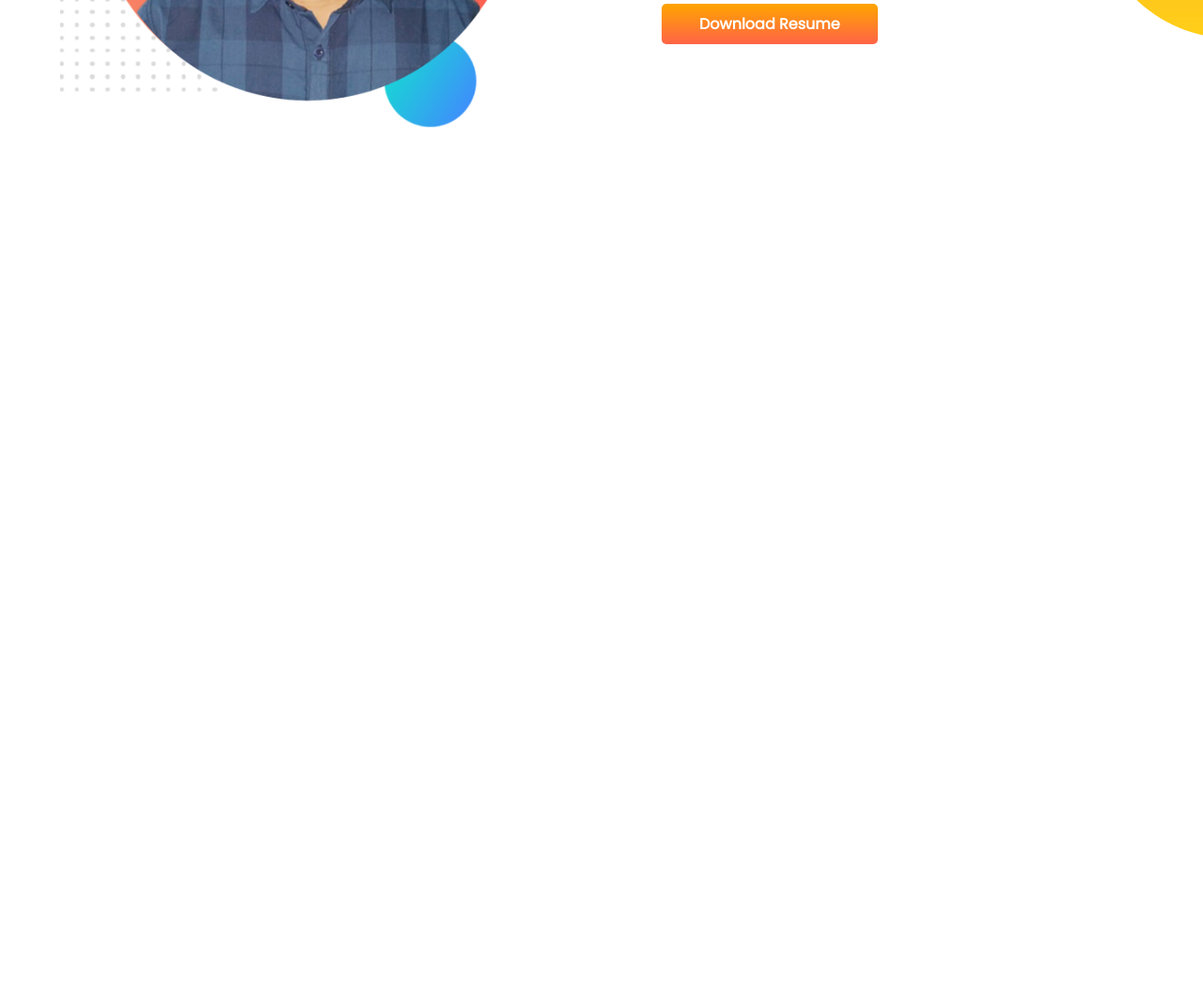
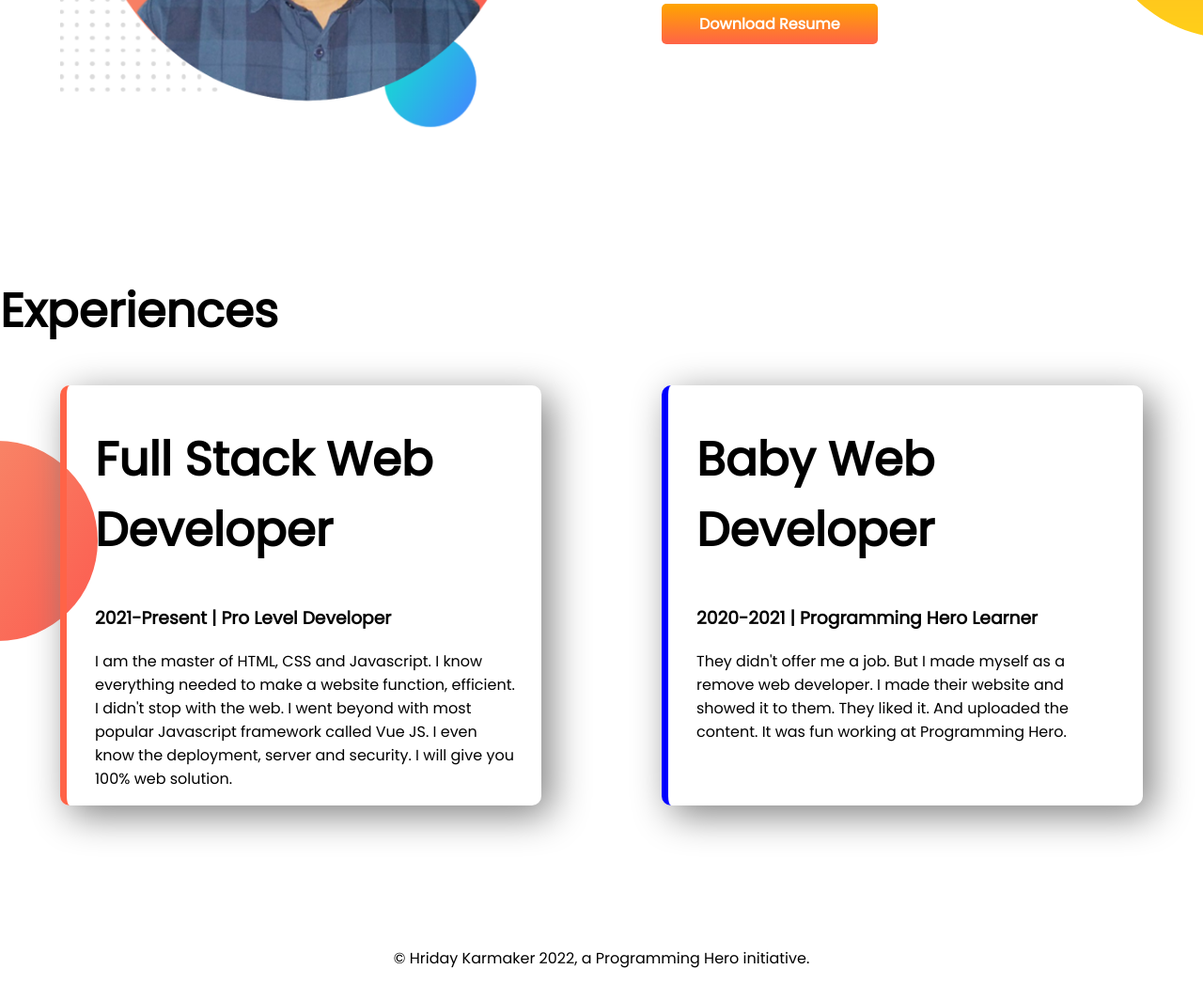
Before and after one commit to hridaykm1/my-portfolio, a plain HTML site: page my-portfolio/index.html in a window 1280 px wide. Shown: the part 1097-2145 px from the top of the page at 94% size. Before the commit the page ends 1391 px from the top, so only its background shows below. Drawn offline with Linux system fonts and the light colour scheme.

Commit message:
styled bored and added footer

```diff
--- a/my-portfolio/index.html
+++ b/my-portfolio/index.html
@@ -13,7 +13,7 @@
 </head>
 
 <body>
-    <section class="top-banner">
+    <section class="top-banner flexible-container">
         <div class="half-width">
             <h1>Welcome To</h1>
             <h1><span class="orange-color">Hriday Karmaker</span> World!</h1>
@@ -32,7 +32,7 @@
         </div>
     </section>
 
-    <section class="big-dream">
+    <section class="big-dream flexible-container">
         <div class="half-width">
             <img src="../my-portfolio/images/My project.png" alt="">
         </div>
@@ -48,6 +48,34 @@
             <a class="link-button" target="_blank" href="https://github.com/hridaykm1">Download Resume</a>
         </div>
     </section>
+
+    <section class="experience-area">
+        <h1>Experiences</h1>
+        <div class="flexible-container">
+            <div class="half-width experience-item" id="full-stack-web-developer">
+                <h1>Full Stack Web Developer</h1>
+                <h3>2021-Present | Pro Level Developer</h3>
+                <p>I am the master of HTML, CSS and Javascript. I know everything needed to make a website function,
+                    efficient. I didn't stop with the web. I went beyond with most popular Javascript framework called
+                    Vue
+                    JS. I even know the deployment, server and security. I will give you 100% web solution.</p>
+            </div>
+
+            <div class="half-width experience-item" id="baby-web-developer">
+                <h1>Baby Web Developer</h1>
+                <h3>2020-2021 | Programming Hero Learner</h3>
+                <p>They didn't offer me a job. But I made myself as a remove web developer. I made their website and
+                    showed
+                    it to them. They liked it. And uploaded the content. It was fun working at Programming Hero.
+
+                </p>
+            </div>
+        </div>
+    </section>
 </body>
 
+<footer>
+    <p>© Hriday Karmaker 2022, a Programming Hero initiative.</p>
+</footer>
+
 </html>
--- a/my-portfolio/style.css
+++ b/my-portfolio/style.css
@@ -11,7 +11,7 @@ h1 {
     color: orange;
 }
 
-section {
+.flexible-container {
     display: flex;
     margin-bottom: 150px;
 }
@@ -45,3 +45,31 @@ section {
     background-repeat: no-repeat;
     background-position: right;
 }
+
+.experience-area {
+    background-image: url(images/exp-bg.png);
+    background-repeat: no-repeat;
+    background-position: left;
+
+}
+
+.experience-item {
+    width: 40%;
+    margin-left: 5%;
+    margin-right: 5%;
+    padding-left: 30px;
+    border-radius: 10px;
+    box-shadow: 10px 10px 40px grey;
+}
+
+#full-stack-web-developer {
+    border-left: 7px solid tomato;
+}
+
+#baby-web-developer {
+    border-left: 7px solid blue;
+}
+
+footer p {
+    text-align: center;
+}
```
